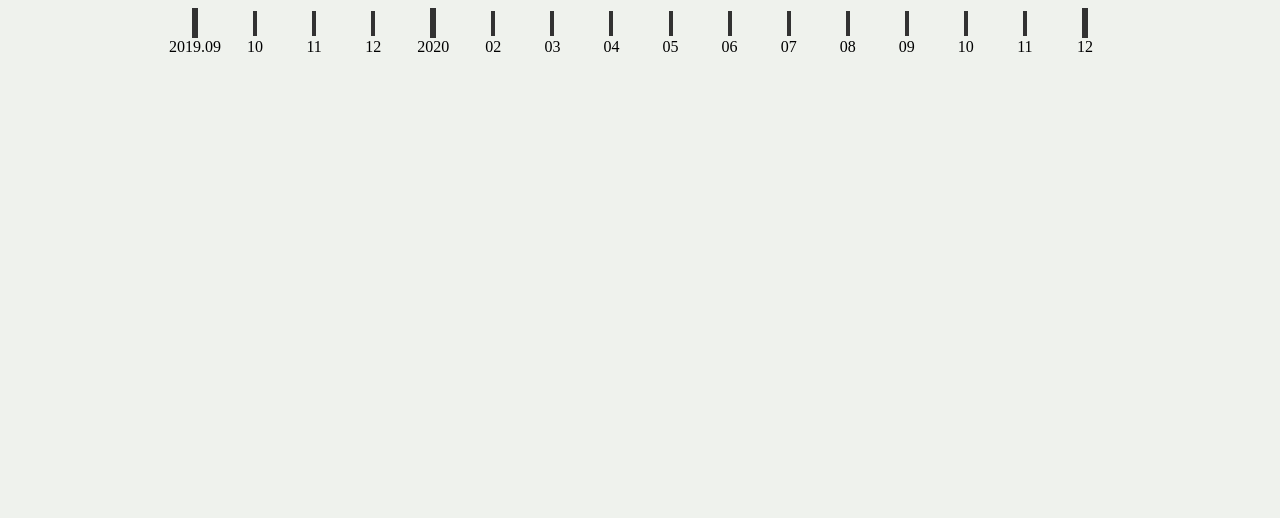
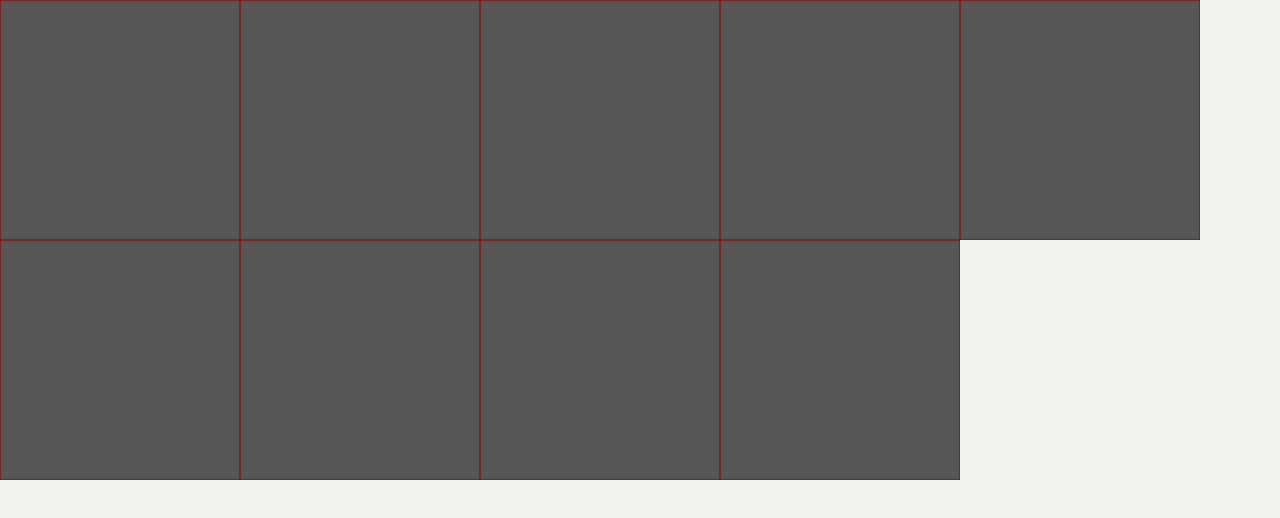
Before and after one commit to rlekqls12/Portfolio, a React (Create React App) app: page / in a window 1280 px wide. Shown: the top 518 px of the page. Built offline with nearby package versions, Linux system fonts and the light colour scheme.

Commit message:
상단 navigator에서 블럭형 컨텐츠로 변경

```diff
--- a/package.json
+++ b/package.json
@@ -11,6 +11,7 @@
     "react": "^17.0.1",
     "react-dom": "^17.0.1",
     "react-scripts": "4.0.1",
+    "styled-components": "^5.2.1",
     "ts-loader": "^8.0.12",
     "tslint": "^6.1.3",
     "tslint-config-prettier": "^1.18.0",
--- a/src/components/Block/index.tsx
+++ b/src/components/Block/index.tsx
@@ -17,12 +17,14 @@ type Props = {
    * style
    */
   style?: CSSProperties;
+  className?: string;
   children?: React.ReactNode;
 };
 
 function Block(props: Props) {
   return (
     <div
+      className={props.className}
       style={{
         width: props.width,
         height: props.height,
--- a/src/components/Circle/index.tsx
+++ b/src/components/Circle/index.tsx
@@ -17,19 +17,21 @@ type Props = {
    * style
    */
   style?: CSSProperties;
+  className?: string;
   children?: React.ReactNode;
 };
 
 function Circle(props: Props) {
   return (
     <div
+      className={props.className}
       style={{
         width: props.size,
         height: props.size,
         borderRadius: '100%',
         fontSize: props.textSize,
         background: props.background,
-        ...props?.style,
+        ...props?.style
       }}
     >
       {props.children}
--- a/src/components/Flex/FlexBox.tsx
+++ b/src/components/Flex/FlexBox.tsx
@@ -68,12 +68,14 @@ type Props = {
    * style
    */
   style?: CSSProperties;
+  className?: string;
   children?: React.ReactNode;
 };
 
 function FlexBox(props: Props) {
   return (
     <div
+      className={props.className}
       style={{
         display: props?.inlineFlex ? 'inline-flex' : 'flex',
         flexFlow: props?.flow,
@@ -82,7 +84,7 @@ function FlexBox(props: Props) {
         justifyContent: props?.justifyContent,
         alignContent: props?.alignContent,
         alignItems: props?.alignItems,
-        ...props?.style,
+        ...props?.style
       }}
     >
       {props.children}
--- a/src/components/Flex/FlexItem.tsx
+++ b/src/components/Flex/FlexItem.tsx
@@ -1,41 +1,41 @@
-import React, { CSSProperties } from "react";
+import React, { CSSProperties } from 'react';
 
-type baseType = "-moz-initial" | "inherit" | "initial" | "revert" | "unset";
+type baseType = '-moz-initial' | 'inherit' | 'initial' | 'revert' | 'unset';
 type SelfPosition =
-	| "center"
-	| "end"
-	| "flex-end"
-	| "flex-start"
-	| "self-end"
-	| "self-start"
-	| "start";
+  | 'center'
+  | 'end'
+  | 'flex-end'
+  | 'flex-start'
+  | 'self-end'
+  | 'self-start'
+  | 'start';
 
 type order = number | baseType;
 type flex<TLength = (string & {}) | 0> =
   | TLength
-	| "auto"
-	| "content"
-	| "max-content"
-	| "min-content"
-	| "none"
+  | 'auto'
+  | 'content'
+  | 'max-content'
+  | 'min-content'
+  | 'none'
   | baseType;
 type basis<TLength = (string & {}) | 0> =
   | TLength
-	| "-moz-max-content"
-	| "-moz-min-content"
-	| "-webkit-auto"
-	| "auto"
-	| "content"
-	| "max-content"
-	| "min-content"
+  | '-moz-max-content'
+  | '-moz-min-content'
+  | '-webkit-auto'
+  | 'auto'
+  | 'content'
+  | 'max-content'
+  | 'min-content'
   | baseType;
 type alignSelf =
   | baseType
   | SelfPosition
-	| "auto"
-	| "baseline"
-	| "normal"
-	| "stretch";
+  | 'auto'
+  | 'baseline'
+  | 'normal'
+  | 'stretch';
 
 type Props = {
   /**
@@ -68,12 +68,14 @@ type Props = {
    * style
    */
   style?: CSSProperties;
+  className?: string;
   children?: React.ReactNode;
 };
 
 function FlexItem(props: Props) {
   return (
     <div
+      className={props.className}
       style={{
         order: props?.order,
         flex: props?.flex,
@@ -81,7 +83,7 @@ function FlexItem(props: Props) {
         flexShrink: props?.shrink,
         flexBasis: props?.basis,
         alignSelf: props?.alignSelf,
-				...props?.style,
+        ...props?.style
       }}
     >
       {props.children}
--- a/src/pages/main/index.tsx
+++ b/src/pages/main/index.tsx
@@ -1,18 +1,20 @@
-import React from "react";
-import BaseColor from "src/helpers/colors";
-import FlexBox from "src/components/Flex/FlexBox";
-import FlexItem from "src/components/Flex/FlexItem";
-import Navigator from "./parts/navigator";
+import React from 'react';
+import BaseColor from 'src/helpers/colors';
+import Tiles from './parts/tiles';
+
+const testArr = Array.from({ length: 6 }, (d, i) => `${i}`);
 
 function MainPage() {
   return (
     <div
+      id={'topWrapper'}
       style={{
-        height: "100vh",
-        background: BaseColor.background,
+        minWidth: '720px',
+        height: '100vh',
+        background: BaseColor.background
       }}
     >
-      <Navigator startDate={new Date("2019.09.01")} endDate={new Date()} />
+      <Tiles data={testArr} minSize={200}></Tiles>
     </div>
   );
 }
--- a/src/pages/main/parts/navigator.tsx
+++ b/src/pages/main/parts/navigator.tsx
@@ -1,99 +1,57 @@
 /* eslint-disable react-hooks/exhaustive-deps */
-import React, { useEffect, useState } from 'react';
-import BaseColor from 'src/helpers/colors';
+import React from 'react';
+// import styled from 'styled-components';
 import FlexBox from 'src/components/Flex/FlexBox';
 import FlexItem from 'src/components/Flex/FlexItem';
 import Circle from 'src/components/Circle/';
 import Block from 'src/components/Block/';
 
 type Props = {
-  startDate: Date;
-  endDate: Date;
+  datas: Array<String>;
 };
 
-/* <FlexBox direction={"column"} alignItems={"center"} justifyContent={"center"}>
-  <FlexItem>
-    <Circle size={18} background={"#7f0032"} />
-  </FlexItem>
-  <FlexItem>1</FlexItem>
-</FlexBox>; */
+// const Block1 = styled.div``;
+// const Circle1 = styled.div``;
+// :hover, transition, 기존 circle, block 컴포넌트 지우고 styled-components로 대체
 
 function Navigator(props: Props) {
-  const [dates, setDates] = useState<{ year: Number; month: Number }[]>([]);
-
-  useEffect(() => {
-    const { startDate, endDate } = props;
-
-    const endYear = endDate.getFullYear();
-    const endMonth = endDate.getMonth() + 1;
-
-    let year = startDate.getFullYear(),
-      month = startDate.getMonth() + 1,
-      monthList: typeof dates = [];
-    for (; year <= endYear; year++, month = 1) {
-      for (; year === endYear ? month <= endMonth : month <= 12; month++) {
-        monthList.push({
-          year,
-          month
-        });
-      }
-    }
-
-    setDates(monthList);
-  }, []);
-
   return (
     <div
       style={{
-        position: 'absolute',
+        position: 'relative',
         left: '50%',
-        top: '1%',
-        height: '10vh',
-        transform: 'translateX(-50%)'
+        top: '15px',
+        transform: 'translateX(-50%)',
+        width: '720px',
+        height: '16px'
       }}
     >
+      <Block
+        width={'100%'}
+        height={3}
+        background={'#afafaf'}
+        style={{
+          position: 'absolute',
+          top: '50%',
+          transform: 'translateY(-50%)'
+        }}
+      ></Block>
       <FlexBox
         direction={'row'}
         alignItems={'center'}
-        justifyContent={'space-between'}
+        justifyContent={'space-around'}
         style={{
-          width: '70vw'
+          position: 'relative'
         }}
       >
-        {dates.map((date, index) => {
-          const { startDate, endDate } = props;
-
-          const firstDate =
-            startDate.getFullYear() === date.year &&
-            startDate.getMonth() + 1 === date.month;
-          const lastDate =
-            endDate.getFullYear() === date.year &&
-            endDate.getMonth() + 1 === date.month;
-          const firstMonth = date.month === 1;
-          const month = (date.month < 10 ? '0' : '') + date.month;
-          const dateText = firstDate
-            ? `${date.year}.${month}`
-            : firstMonth
-            ? date.year
-            : month;
-
-          const width = firstDate || lastDate || firstMonth ? 6 : 4;
-          const height = firstDate || lastDate || firstMonth ? 30 : 25;
-
+        {props.datas.map((data, index) => {
           return (
             <FlexItem key={index}>
-              <FlexBox direction={'column'} alignItems={'center'}>
-                <FlexItem>
-                  <Block
-                    width={width}
-                    height={height}
-                    background={'#323232'}
-                  ></Block>
-                </FlexItem>
-                <FlexBox style={{ position: 'absolute', top: '30px' }}>
-                  {dateText}
-                </FlexBox>
-              </FlexBox>
+              <Circle
+                className={'asdasdasdasd'}
+                size={16}
+                background={'#af5656'}
+              ></Circle>
             </FlexItem>
           );
         })}
--- /dev/null
+++ b/src/pages/main/parts/tiles.tsx
@@ -0,0 +1,80 @@
+import React, { useEffect, useState } from 'react';
+import FlexBox from 'src/components/Flex/FlexBox';
+import FlexItem from 'src/components/Flex/FlexItem';
+
+type Props = {
+  /**
+   * 보여줄 타일 이미지
+   */
+  data: Array<string>;
+  /**
+   * 타일 최소 크기
+   */
+  minSize?: number;
+  /**
+   * 타일 줄 개수
+   */
+  line?: number;
+};
+
+function Tiles(props: Props) {
+  const [width, setWidth] = useState<number>(getTopWrapperWidth());
+  const { data, minSize: pMinSize, line } = props;
+
+  const minSize = pMinSize ?? 200;
+  const remains = (width % minSize) / Math.floor(width / minSize);
+  const size = minSize + remains;
+  const count = Math.round(width / size);
+
+  const emptyArr = Array.from({ length: count * (line ?? 3) });
+
+  function update() {
+    setWidth(getTopWrapperWidth());
+  }
+
+  function getTopWrapperWidth() {
+    const topWrapperWidth =
+      document.getElementById('topWrapper')?.clientWidth || 720;
+    // TODO: index.tsx의 topWrapper의 minWidth를 redux로 관리하기
+    // TODO: document로 크기 알아오지 말고 redux로 알아오기
+    // TODO: Block, Circle, navigator 제거 예정
+    return topWrapperWidth;
+  }
+
+  useEffect(() => {
+    window.addEventListener('resize', update);
+
+    return function () {
+      window.removeEventListener('resize', update);
+    };
+  }, []);
+
+  return (
+    <FlexBox
+      direction={'row'}
+      wrap={'wrap'}
+      // justifyContent={'space-between'}
+      alignItems={'start'}
+      style={{
+        width: '100%'
+      }}
+    >
+      {emptyArr.map((data, index) => {
+        return (
+          <FlexItem
+            key={index}
+            style={{
+              width: `${size}px`,
+              height: `${size}px`,
+              background: '#565656',
+              border: '1px solid #772424',
+              boxSizing: 'border-box'
+            }}
+          ></FlexItem>
+        );
+      })}
+    </FlexBox>
+  );
+}
+
+export default Tiles;
```
Also changed, not shown: 2 other files (tests, documents, lock files or other folders). Lines whose indentation alone changed are shown as unchanged.
